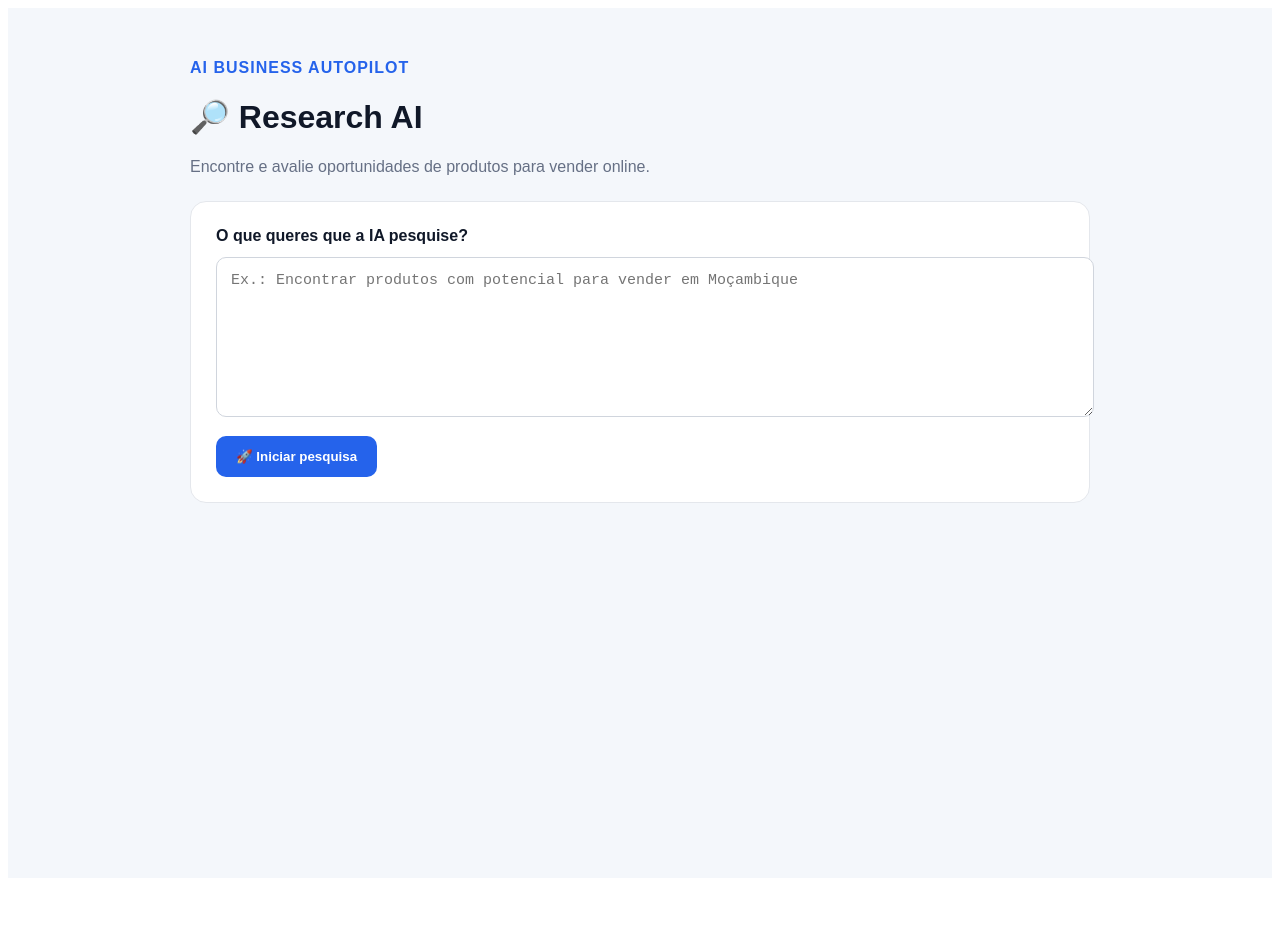
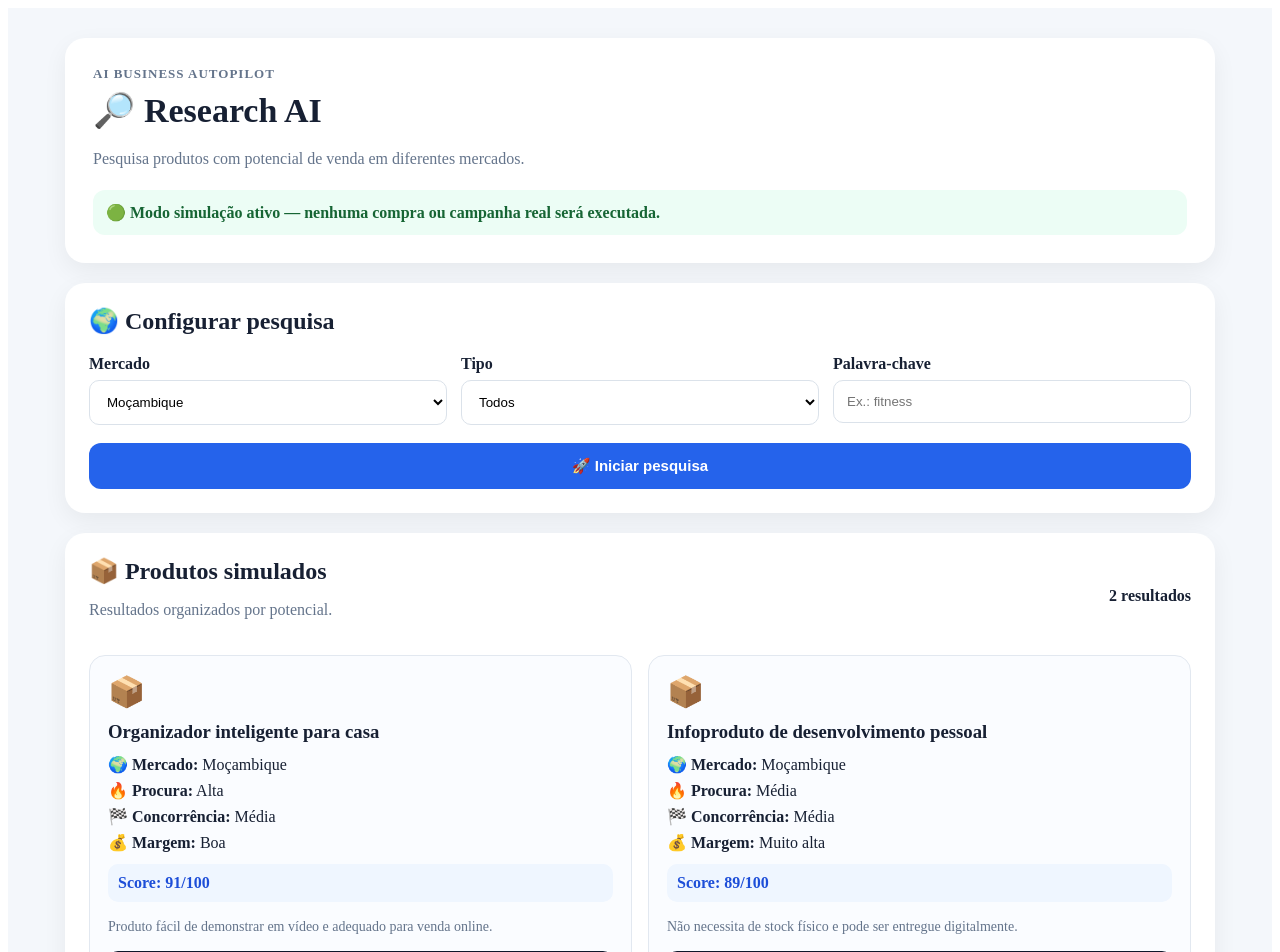
Before and after one commit to fernandomucavele-gif/ai-business-autopilot, a Next.js app: page /research in a window 1280 px wide. Shown: the top 952 px of the page. Before the commit the page ends 886 px from the top, so only its background shows below. Built offline with nearby package versions, Linux system fonts and the light colour scheme.

Commit message:
Update page.tsx

```diff
--- a/app/research/page.tsx
+++ b/app/research/page.tsx
@@ -1,24 +1,142 @@
 "use client";
 
-import { useState } from "react";
+import { useMemo, useState } from "react";
+
+type Market =
+  | "Moçambique"
+  | "Brasil"
+  | "Portugal"
+  | "África do Sul"
+  | "Europa"
+  | "EUA"
+  | "Global";
+
+type Product = {
+  name: string;
+  market: Market;
+  score: number;
+  demand: string;
+  competition: string;
+  margin: string;
+  reason: string;
+};
+
+const markets: Market[] = [
+  "Moçambique",
+  "Brasil",
+  "Portugal",
+  "África do Sul",
+  "Europa",
+  "EUA",
+  "Global",
+];
+
+const simulatedProducts: Product[] = [
+  {
+    name: "Organizador inteligente para casa",
+    market: "Moçambique",
+    score: 91,
+    demand: "Alta",
+    competition: "Média",
+    margin: "Boa",
+    reason:
+      "Produto fácil de demonstrar em vídeo e adequado para venda online.",
+  },
+  {
+    name: "Acessório portátil para automóvel",
+    market: "Brasil",
+    score: 87,
+    demand: "Alta",
+    competition: "Média",
+    margin: "Boa",
+    reason:
+      "Tem público amplo e pode ser apresentado através de vídeos curtos.",
+  },
+  {
+    name: "Acessório para treino doméstico",
+    market: "Europa",
+    score: 84,
+    demand: "Alta",
+    competition: "Alta",
+    margin: "Boa",
+    reason:
+      "Categoria com procura e várias possibilidades de conteúdo.",
+  },
+  {
+    name: "Produto de organização pessoal",
+    market: "Portugal",
+    score: 82,
+    demand: "Média",
+    competition: "Média",
+    margin: "Boa",
+    reason:
+      "Pode ser vendido através de demonstrações simples e conteúdo educativo.",
+  },
+  {
+    name: "Acessório para telemóvel",
+    market: "África do Sul",
+    score: 80,
+    demand: "Alta",
+    competition: "Alta",
+    margin: "Média",
+    reason:
+      "Mercado amplo e possibilidade de venda por impulso.",
+  },
+  {
+    name: "Infoproduto de desenvolvimento pessoal",
+    market: "Moçambique",
+    score: 89,
+    demand: "Média",
+    competition: "Média",
+    margin: "Muito alta",
+    reason:
+      "Não necessita de stock físico e pode ser entregue digitalmente.",
+  },
+];
 
 export default function ResearchPage() {
-  const [idea, setIdea] = useState("");
-  const [searching, setSearching] = useState(false);
-  const [result, setResult] = useState("");
+  const [market, setMarket] = useState<Market>("Moçambique");
+  const [category, setCategory] = useState("Todos");
+  const [keyword, setKeyword] = useState("");
+  const [running, setRunning] = useState(false);
+  const [completed, setCompleted] = useState(false);
 
-  function startResearch() {
-    if (!idea.trim()) return;
+  const products = useMemo(() => {
+    let result = simulatedProducts.filter((product) => {
+      const marketMatch =
+        market === "Global" || product.market === market;
 
-    setSearching(true);
-    setResult("");
+      const keywordMatch =
+        keyword.trim() === "" ||
+        product.name.toLowerCase().includes(keyword.toLowerCase());
+
+      return marketMatch && keywordMatch;
+    });
+
+    if (category === "Infoprodutos") {
+      result = result.filter((product) =>
+        product.name.toLowerCase().includes("infoproduto")
+      );
+    }
+
+    if (category === "Produtos físicos") {
+      result = result.filter(
+        (product) =>
+          !product.name.toLowerCase().includes("infoproduto")
+      );
+    }
+
+    return result.sort((a, b) => b.score - a.score);
+  }, [market, keyword, category]);
+
+  function runResearch() {
+    setRunning(true);
+    setCompleted(false);
 
     setTimeout(() => {
-      setSearching(false);
-      setResult(
-        "Pesquisa simulada concluída. O próximo passo será conectar este agente a fontes reais de tendências, produtos e concorrentes."
-      );
-    }, 1200);
+      setRunning(false);
+      setCompleted(true);
+    }, 1600);
   }
 
   return (
@@ -26,107 +144,360 @@ export default function ResearchPage() {
       style={{
         minHeight: "100vh",
         background: "#f4f7fb",
-        padding: "35px",
-        fontFamily: "Arial, sans-serif",
-        color: "#101828",
+        padding: "30px 18px",
+        color: "#172033",
       }}
     >
-      <div style={{ maxWidth: "900px", margin: "auto" }}>
-        <p
+      <div
+        style={{
+          maxWidth: "1150px",
+          margin: "0 auto",
+        }}
+      >
+        <section
           style={{
-            color: "#2563eb",
-            fontWeight: "bold",
-            letterSpacing: "1px",
+            background: "#ffffff",
+            borderRadius: "20px",
+            padding: "28px",
+            marginBottom: "20px",
+            boxShadow: "0 8px 25px rgba(0,0,0,0.06)",
           }}
         >
-          AI BUSINESS AUTOPILOT
-        </p>
+          <div
+            style={{
+              color: "#64748b",
+              fontSize: "13px",
+              fontWeight: 700,
+              letterSpacing: "1px",
+            }}
+          >
+            AI BUSINESS AUTOPILOT
+          </div>
 
-        <h1>🔎 Research AI</h1>
+          <h1
+            style={{
+              fontSize: "34px",
+              margin: "8px 0",
+            }}
+          >
+            🔎 Research AI
+          </h1>
 
-        <p style={{ color: "#667085" }}>
-          Encontre e avalie oportunidades de produtos para vender online.
-        </p>
+          <p
+            style={{
+              color: "#64748b",
+              lineHeight: 1.6,
+            }}
+          >
+            Pesquisa produtos com potencial de venda em diferentes
+            mercados.
+          </p>
+
+          <div
+            style={{
+              marginTop: "18px",
+              padding: "13px",
+              borderRadius: "12px",
+              background: "#ecfdf5",
+              color: "#166534",
+              fontWeight: 600,
+            }}
+          >
+            🟢 Modo simulação ativo — nenhuma compra ou campanha real será
+            executada.
+          </div>
+        </section>
 
         <section
           style={{
-            background: "white",
-            padding: "25px",
-            borderRadius: "16px",
-            border: "1px solid #e4e7ec",
-            marginTop: "25px",
+            background: "#ffffff",
+            borderRadius: "20px",
+            padding: "24px",
+            marginBottom: "20px",
+            boxShadow: "0 8px 25px rgba(0,0,0,0.06)",
           }}
         >
-          <label style={{ fontWeight: "bold" }}>
-            O que queres que a IA pesquise?
-          </label>
+          <h2 style={{ marginTop: 0 }}>🌍 Configurar pesquisa</h2>
 
-          <textarea
-            value={idea}
-            onChange={(e) => setIdea(e.target.value)}
-            placeholder="Ex.: Encontrar produtos com potencial para vender em Moçambique"
+          <div
+            style={{
+              display: "grid",
+              gridTemplateColumns:
+                "repeat(auto-fit, minmax(220px, 1fr))",
+              gap: "14px",
+            }}
+          >
+            <div>
+              <label
+                style={{
+                  display: "block",
+                  marginBottom: "7px",
+                  fontWeight: 700,
+                }}
+              >
+                Mercado
+              </label>
+
+              <select
+                value={market}
+                onChange={(event) =>
+                  setMarket(event.target.value as Market)
+                }
+                style={{
+                  width: "100%",
+                  padding: "13px",
+                  borderRadius: "10px",
+                  border: "1px solid #dbe2ea",
+                  background: "#ffffff",
+                }}
+              >
+                {markets.map((item) => (
+                  <option key={item} value={item}>
+                    {item}
+                  </option>
+                ))}
+              </select>
+            </div>
+
+            <div>
+              <label
+                style={{
+                  display: "block",
+                  marginBottom: "7px",
+                  fontWeight: 700,
+                }}
+              >
+                Tipo
+              </label>
+
+              <select
+                value={category}
+                onChange={(event) =>
+                  setCategory(event.target.value)
+                }
+                style={{
+                  width: "100%",
+                  padding: "13px",
+                  borderRadius: "10px",
+                  border: "1px solid #dbe2ea",
+                  background: "#ffffff",
+                }}
+              >
+                <option>Todos</option>
+                <option>Produtos físicos</option>
+                <option>Infoprodutos</option>
+              </select>
+            </div>
+
+            <div>
+              <label
+                style={{
+                  display: "block",
+                  marginBottom: "7px",
+                  fontWeight: 700,
+                }}
+              >
+                Palavra-chave
+              </label>
+
+              <input
+                value={keyword}
+                onChange={(event) =>
+                  setKeyword(event.target.value)
+                }
+                placeholder="Ex.: fitness"
+                style={{
+                  width: "100%",
+                  boxSizing: "border-box",
+                  padding: "13px",
+                  borderRadius: "10px",
+                  border: "1px solid #dbe2ea",
+                }}
+              />
+            </div>
+          </div>
+
+          <button
+            onClick={runResearch}
+            disabled={running}
             style={{
               width: "100%",
-              minHeight: "130px",
-              marginTop: "12px",
+              marginTop: "18px",
               padding: "14px",
-              borderRadius: "10px",
-              border: "1px solid #d0d5dd",
+              border: "none",
+              borderRadius: "12px",
+              background: running ? "#94a3b8" : "#2563eb",
+              color: "#ffffff",
+              fontWeight: 700,
               fontSize: "15px",
-              resize: "vertical",
-            }}
-          />
-
-          <button
-            onClick={startResearch}
-            disabled={searching}
-            style={{
-              marginTop: "15px",
-              padding: "13px 20px",
-              border: "none",
-              borderRadius: "10px",
-              background: "#2563eb",
-              color: "white",
-              fontWeight: "bold",
-              cursor: "pointer",
             }}
           >
-            {searching ? "🔎 Pesquisando..." : "🚀 Iniciar pesquisa"}
+            {running
+              ? "🔎 A analisar mercados..."
+              : "🚀 Iniciar pesquisa"}
           </button>
+
+          {completed && (
+            <div
+              style={{
+                marginTop: "15px",
+                padding: "13px",
+                borderRadius: "12px",
+                background: "#eff6ff",
+                color: "#1d4ed8",
+              }}
+            >
+              ✅ Pesquisa simulada concluída.
+            </div>
+          )}
         </section>
 
-        {result && (
-          <section
+        <section
+          style={{
+            background: "#ffffff",
+            borderRadius: "20px",
+            padding: "24px",
+            boxShadow: "0 8px 25px rgba(0,0,0,0.06)",
+          }}
+        >
+          <div
             style={{
-              background: "white",
-              padding: "25px",
-              borderRadius: "16px",
-              border: "1px solid #e4e7ec",
-              marginTop: "20px",
+              display: "flex",
+              justifyContent: "space-between",
+              alignItems: "center",
+              flexWrap: "wrap",
+              gap: "10px",
             }}
           >
-            <h2>Resultado</h2>
+            <div>
+              <h2 style={{ margin: 0 }}>
+                📦 Produtos simulados
+              </h2>
 
-            <p style={{ color: "#475467", lineHeight: 1.6 }}>
-              {result}
-            </p>
+              <p style={{ color: "#64748b" }}>
+                Resultados organizados por potencial.
+              </p>
+            </div>
 
+            <strong>{products.length} resultados</strong>
+          </div>
+
+          {products.length === 0 ? (
             <div
               style={{
                 marginTop: "20px",
-                padding: "15px",
+                padding: "20px",
+                borderRadius: "12px",
                 background: "#f8fafc",
-                borderRadius: "10px",
+                color: "#64748b",
               }}
             >
-              🟢 <strong>Modo simulação ativo</strong>
-              <br />
-              <small>
-                Nenhum produto será comprado e nenhum anúncio será publicado.
-              </small>
+              Nenhum produto encontrado com estes filtros.
             </div>
-          </section>
-        )}
+          ) : (
+            <div
+              style={{
+                display: "grid",
+                gridTemplateColumns:
+                  "repeat(auto-fit, minmax(270px, 1fr))",
+                gap: "16px",
+                marginTop: "20px",
+              }}
+            >
+              {products.map((product) => (
+                <article
+                  key={product.name}
+                  style={{
+                    border: "1px solid #e2e8f0",
+                    borderRadius: "16px",
+                    padding: "18px",
+                    background: "#fafcff",
+                  }}
+                >
+                  <div style={{ fontSize: "30px" }}>📦</div>
+
+                  <h3
+                    style={{
+                      margin: "10px 0",
+                      lineHeight: 1.4,
+                    }}
+                  >
+                    {product.name}
+                  </h3>
+
+                  <p style={{ margin: "7px 0" }}>
+                    🌍 <strong>Mercado:</strong> {product.market}
+                  </p>
+
+                  <p style={{ margin: "7px 0" }}>
+                    🔥 <strong>Procura:</strong> {product.demand}
+                  </p>
+
+                  <p style={{ margin: "7px 0" }}>
+                    🏁 <strong>Concorrência:</strong>{" "}
+                    {product.competition}
+                  </p>
+
+                  <p style={{ margin: "7px 0" }}>
+                    💰 <strong>Margem:</strong> {product.margin}
+                  </p>
+
+                  <div
+                    style={{
+                      marginTop: "12px",
+                      padding: "10px",
+                      borderRadius: "10px",
+                      background: "#eff6ff",
+                      color: "#1d4ed8",
+                      fontWeight: 800,
+                    }}
+                  >
+                    Score: {product.score}/100
+                  </div>
+
+                  <p
+                    style={{
+                      color: "#64748b",
+                      lineHeight: 1.5,
+                      fontSize: "14px",
+                    }}
+                  >
+                    {product.reason}
+                  </p>
+
+                  <button
+                    style={{
+                      width: "100%",
+                      padding: "11px",
+                      border: "none",
+                      borderRadius: "10px",
+                      background: "#0f172a",
+                      color: "#ffffff",
+                      fontWeight: 700,
+                    }}
+                  >
+                    Analisar produto
+                  </button>
+                </article>
+              ))}
+            </div>
+          )}
+        </section>
+
+        <section
+          style={{
+            marginTop: "20px",
+            padding: "20px",
+            borderRadius: "16px",
+            background: "#fff7ed",
+            border: "1px solid #fed7aa",
+            color: "#9a3412",
+          }}
+        >
+          ⚠️ <strong>Importante:</strong> estes resultados são simulados.
+          Nesta fase o Research AI não compra produtos, não contacta
+          fornecedores e não publica anúncios.
+        </section>
       </div>
     </main>
   );
```
